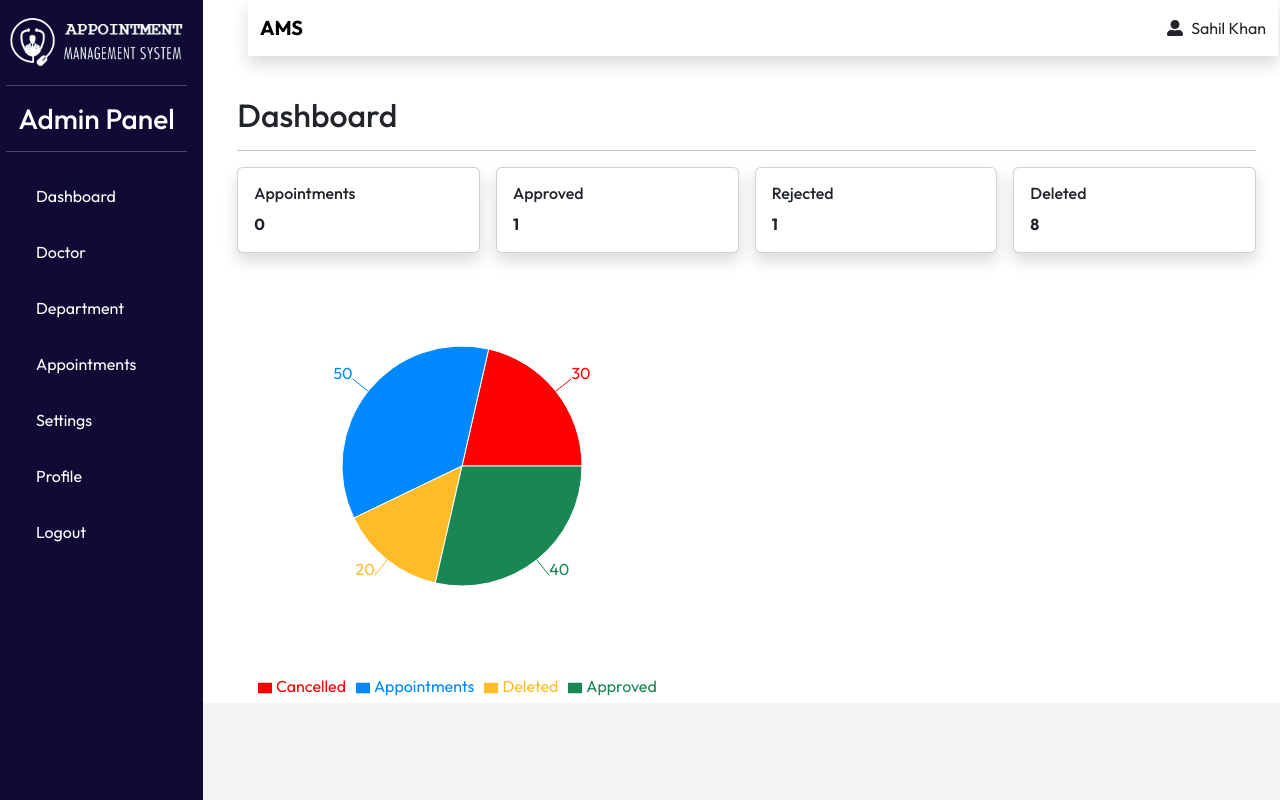
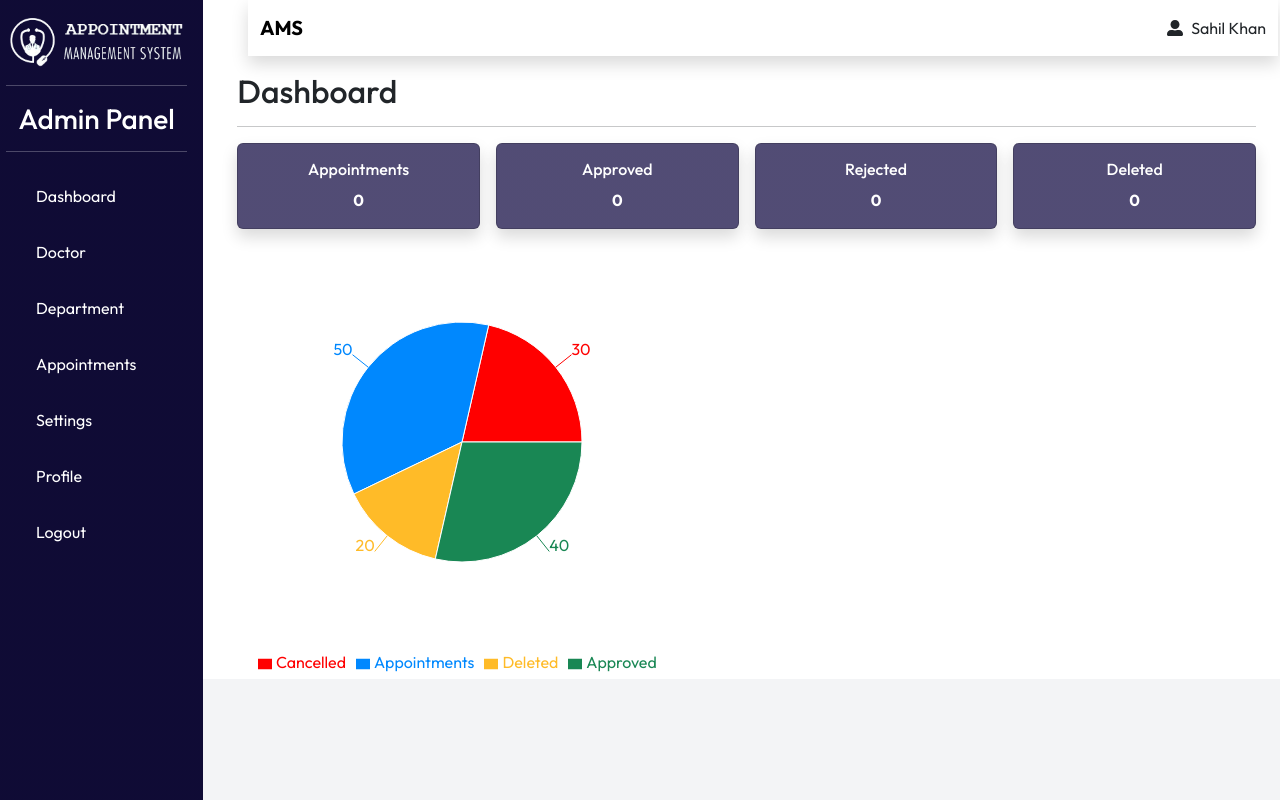
Before and after one commit to sahil-khan-009/AMS, a React (Vite) app in the folder my-ams-frontend/: page /AdminDashboard in a window 1280 px wide. Built offline with nearby package versions, Linux system fonts and the light colour scheme.

Commit message:
4 files transfer

```diff
--- a/my-ams-frontend/src/Admin/Charts/AppointmentPieChart.jsx
+++ b/my-ams-frontend/src/Admin/Charts/AppointmentPieChart.jsx
@@ -1,13 +1,13 @@
 import { PieChart, Pie, Cell, Tooltip, Legend } from "recharts";
 
 const data = [
-  { name: "Cancelled", value: 30 },
-  { name: "Appointments", value: 50 },
-  { name: "Deleted", value: 20 },
-  { name: "Approved", value: 40 },
+  { name: "Cancelled", value: 30 , label: 'series A'},
+  { name: "Appointments", value: 50, label: 'series A' },
+  { name: "Deleted", value: 20 , label: 'series A'},
+  { name: "Approved", value: 40, label: 'series A' },
 ];
 
-const COLORS = ["#FF0000", "#0088FE", "#FFBB28","#198754"]; // Red, Blue, Yellow, Green
+const COLORS = ["#FF0000", "#0088FE", "#FFBB28","#198754"]; // Red, Blue, Yellow,Green
 
 const AppointmentPieChart = () => {
   return (
--- a/my-ams-frontend/src/Admin/Page/AdminDashboard.jsx
+++ b/my-ams-frontend/src/Admin/Page/AdminDashboard.jsx
@@ -12,35 +12,35 @@ const AdminDashboard = () => {
         <AdminSideBar />
         <main className="col-md-10 ms-sm-auto px-md-4 mt-5">
           <Adminnav />
-          <h2 className="mt-5">Dashboard</h2>
+          <h2 className="mt-4">Dashboard</h2>
           <hr />
           <div className="row g-3">
             <div className="col-md-6 col-lg-3">
-              <div className="card shadow p-3">
+              <div className="custom-card card shadow p-3">
                 <h6>Appointments</h6>
                 <strong>0</strong>
               </div>
             </div>
             <div className="col-md-6 col-lg-3">
-              <div className="card shadow p-3">
+              <div className="custom-card card shadow p-3">
                 <h6>Approved </h6>
-                <strong>1</strong>
+                <strong>0</strong>
               </div>
             </div>
             <div className="col-md-6 col-lg-3">
-              <div className="card shadow p-3">
+              <div className="custom-card card shadow p-3">
                 <h6>Rejected </h6>
-                <strong>1</strong>
+                <strong>0</strong>
               </div>
             </div>
             <div className="col-md-6 col-lg-3">
-              <div className="card shadow p-3">
+              <div className="custom-card card shadow p-3">
                 <h6>Deleted </h6>
-                <strong>8</strong>
+                <strong>0</strong>
               </div>
             </div>
           </div>
-          <AppointmentPieChart/>
+          <AppointmentPieChart />
         </main>
       </div>
     </div>
--- a/my-ams-frontend/src/Admin/PageStyle/AdminDashboard.css
+++ b/my-ams-frontend/src/Admin/PageStyle/AdminDashboard.css
@@ -8,6 +8,13 @@
     min-width: 200px;
 }
 
+.custom-card h6{
+    color: white;
+}
+.custom-card strong{
+    color: white;
+}
+
 @media (max-width: 768px) {
     .custom-card {
         width: 100%;
```
